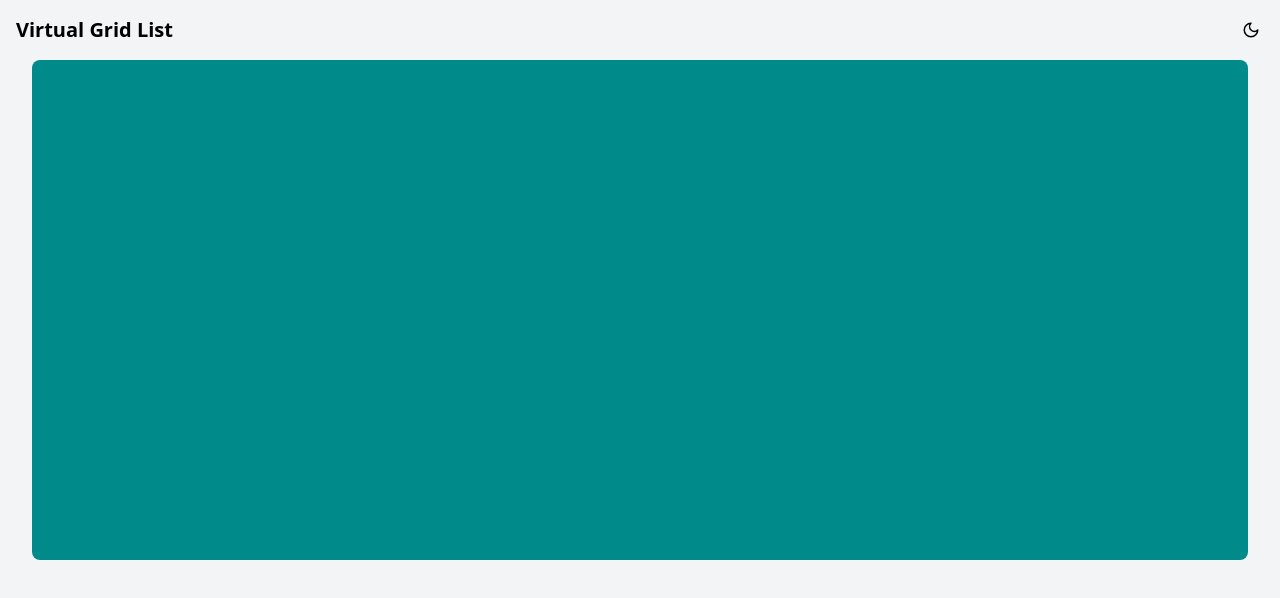
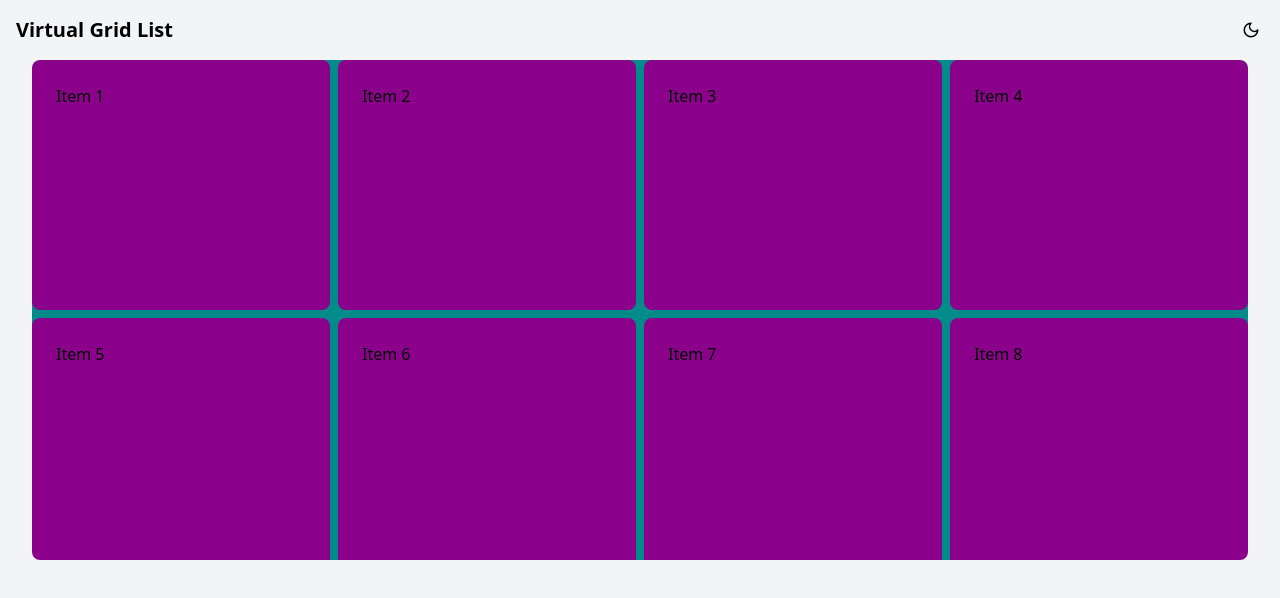
Before and after one commit to Marat-Akhalov/virtual-grid-list-showcase, a Vue app: page / in a window 1280 px wide. Shown: the top 598 px of the page. Built offline with nearby package versions, Linux system fonts and the light colour scheme; the HTML template or start-up script is replaced by a standard one.

Commit message:
feat: finish main logic

```diff
--- a/src/components/VirtualGrid/VirtualGrid.vue
+++ b/src/components/VirtualGrid/VirtualGrid.vue
@@ -1,5 +1,6 @@
 <script setup lang="ts" generic="T">
-import { computed, ref, useTemplateRef } from 'vue'
+import { computed, ref, useTemplateRef, watchEffect } from 'vue'
+import { useBreakpoints } from '@/composables/useBreakpoints'
 
 const {
   viewportHeight = 500,
@@ -34,9 +35,39 @@ const visibleCount = computed(() => {
   return itemPerView + 2 * (overflow * cols.value)
 })
 const visibleItems = computed(() => {
+  // учитываем кейс, когда сумма может выйти за пределы массива
   const endIdx = Math.min(items.length, startIdx.value + visibleCount.value)
 
   return items.slice(startIdx.value, endIdx)
+})
+const translateY = computed(() => {
+  console.log('startIdx: ', startIdx.value)
+  console.log('startIdx / cols: ', startIdx.value / cols.value)
+  console.log('startIdx / cols * itemHeight: ', (startIdx.value / cols.value) * itemHeight)
+  console.log('-----------------------------------')
+  const rowStart = Math.floor(startIdx.value / cols.value)
+  const shift = Math.max(0, rowStart * itemHeight)
+  return shift
+})
+
+const onScroll = () => {
+  if (container.value) {
+    console.log(container.value.scrollTop)
+    scrollTop.value = container.value.scrollTop
+  }
+}
+
+const colsMap = {
+  sm: 1,
+  lg: 2,
+  xl: 3,
+  '2xl': 4,
+}
+
+const { type } = useBreakpoints()
+
+watchEffect(() => {
+  cols.value = colsMap[type.value] || 2
 })
 </script>
 
@@ -45,13 +76,24 @@ const visibleItems = computed(() => {
     class="virtual-grid"
     ref="container"
     :style="{ height: `${viewportHeight}px` }"
+    @scroll="onScroll"
   >
     <div
       class="virtual-grid__spacer"
       :style="{ height: `${totalHeight}px` }"
     >
-      <div class="virtual-grid__wrapper">
-        <div class="virtual-grid__item"></div>
+      <div
+        class="virtual-grid__wrapper"
+        :style="{ transform: `translateY(${translateY}px)` }"
+      >
+        <div
+          v-for="(item, idx) in visibleItems"
+          :key="idx"
+          class="virtual-grid__item"
+          :style="{ height: `${itemHeight}px` }"
+        >
+          {{ item }}
+        </div>
       </div>
     </div>
   </div>
@@ -70,7 +112,6 @@ const visibleItems = computed(() => {
     grid-template-columns: 1fr;
     gap: 8px;
     border-radius: var(--border);
-  }
 
     @media (min-width: 640px) {
       grid-template-columns: repeat(2, 1fr);
@@ -84,4 +125,11 @@ const visibleItems = computed(() => {
       grid-template-columns: repeat(4, 1fr);
     }
   }
+
+  &__item {
+    border-radius: var(--border);
+    padding: 1.5rem;
+    background-color: darkmagenta;
+  }
+}
 </style>
```
Lines whose indentation alone changed are shown as unchanged.
